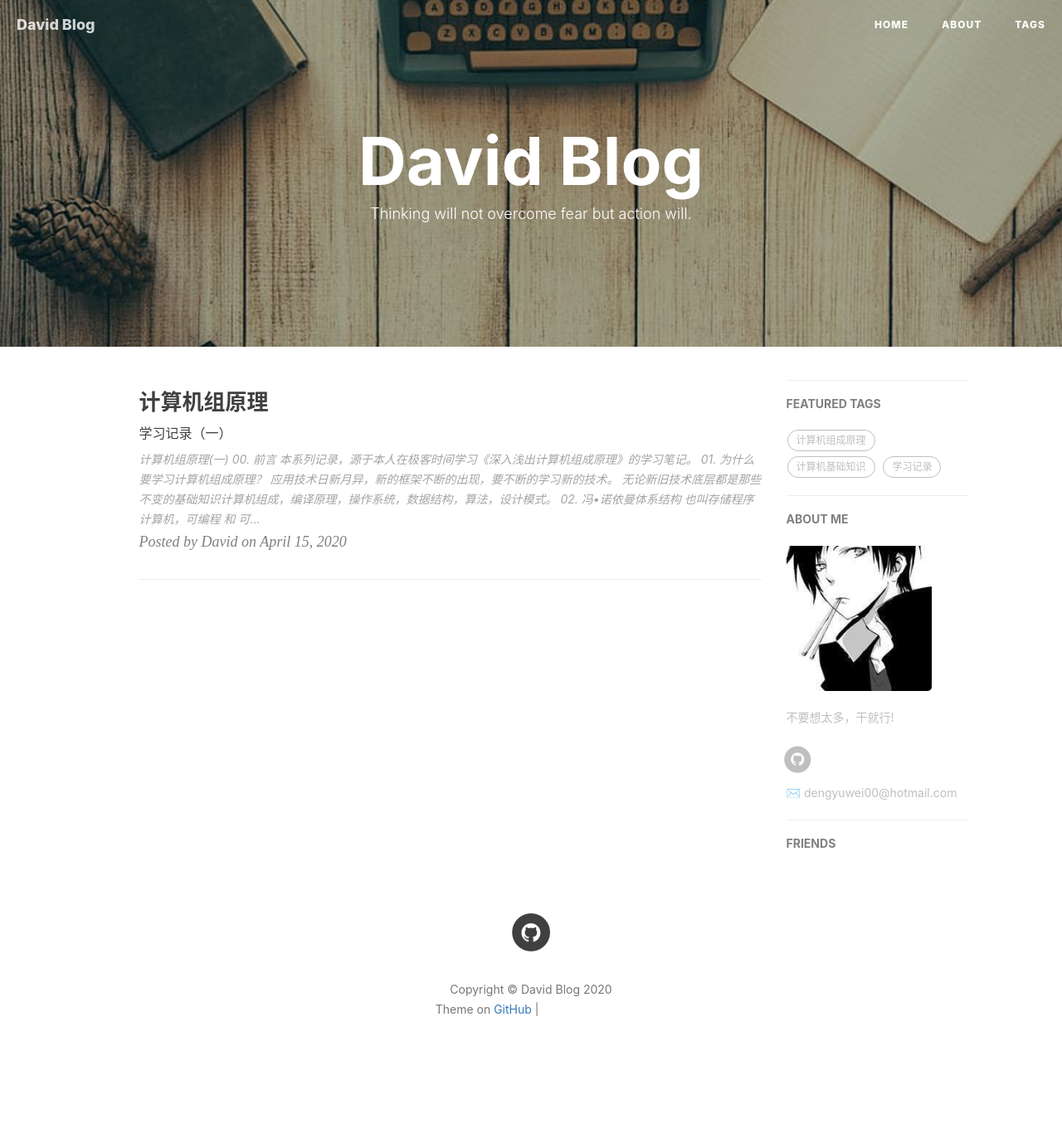
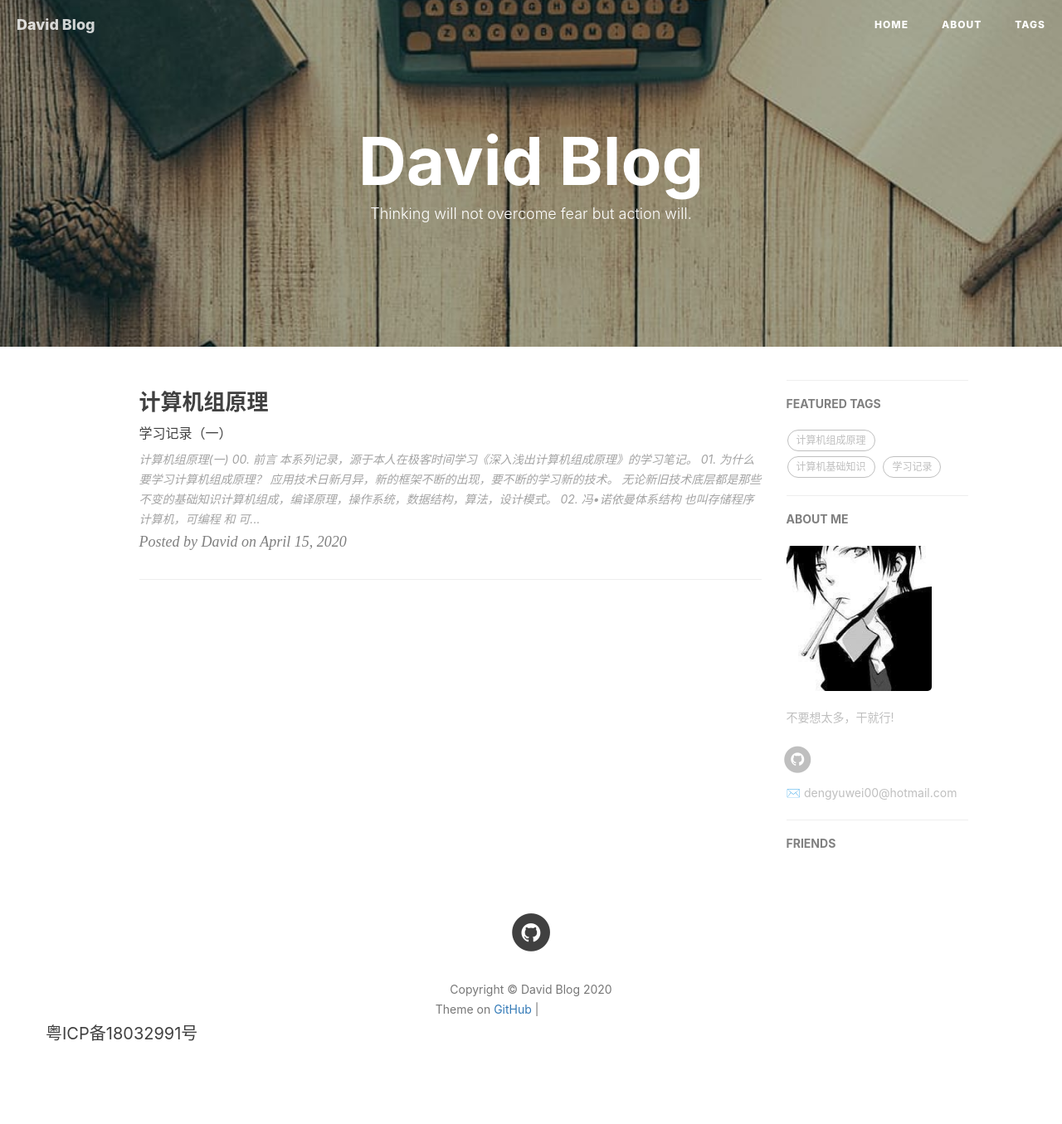
Before and after one commit to DavidWeiWei/DavidWeiWei.github.io, a Jekyll site: the page built from index.html, in a window 1280 px wide. Shown: the whole page at 83% size. Built offline with Jekyll 4.4.1, drawn with Linux system fonts in a browser that asks for light colours; nearby versions of some CDN libraries; the list of posts is cut into pages by our own code; comment, search, counter and statistics services are not loaded; before the commit the page ends 1321 px from its top, so only the background shows below that; grey boxes are pictures that could not be loaded.

Commit message:
Update footer.html

```diff
--- a/_includes/footer.html
+++ b/_includes/footer.html
@@ -101,6 +101,10 @@
                     </iframe>
                 </p>
             </div>
+
+        </div>
+        <div class="row">
+            <span>粤ICP备18032991号</span>
         </div>
     </div>
 </footer>
```
